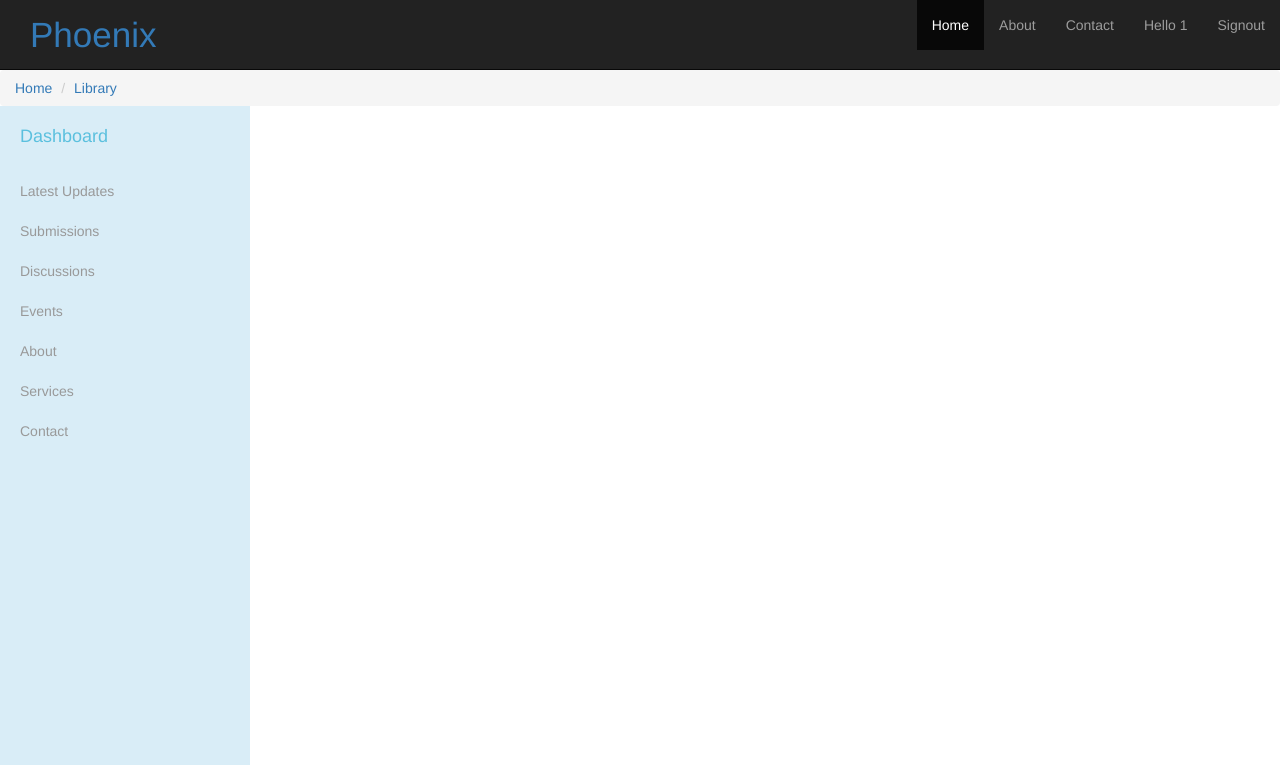
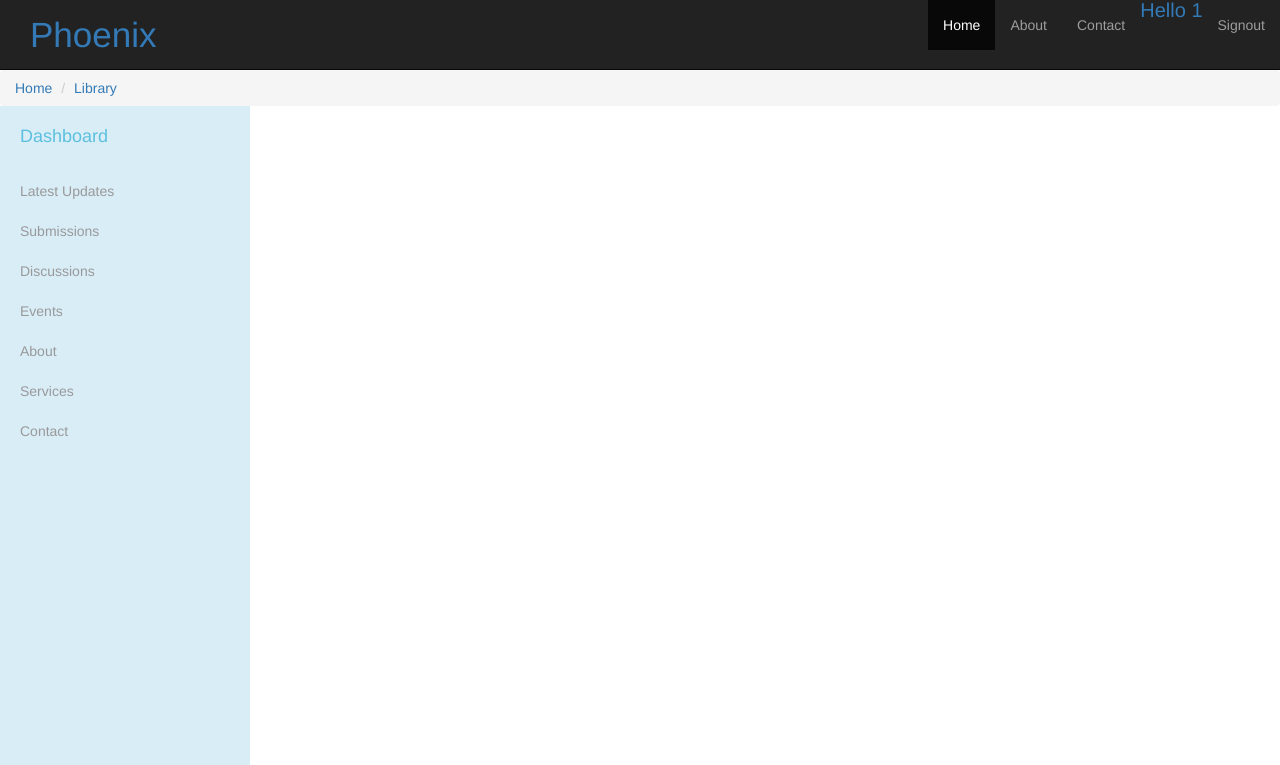
Before and after one commit to fenilshingala/DE, a Flask app: page /dashboard in a window 1280 px wide. Shown: the top 765 px of the page. Run offline with Flask 2, Linux system fonts and the light colour scheme; the visitor is signed in with stand-in values (Sample User, id 1); some libraries are stand-ins or nearby versions.

Commit message:
helloUserStyles

```diff
--- a/templates/header.html
+++ b/templates/header.html
@@ -18,6 +18,14 @@
         }
         .brand > img {
           display: block;
+        }
+        .user{
+            color: #337ab7;
+/*             float: left; */
+            height: 20px;
+/*             padding: 15px 15px; */
+            font-size: 20px;
+            line-height: 20px;
         }
     </style>
 </head>
@@ -43,7 +51,7 @@
             <li><a href="#contact">Contact</a>
             </li>
             {% if session %}
-                <li><a href="#"> Hello {{session["enrl"]}}</a> </li>
+                <li class="user">Hello {{session["enrl"]}}</li>
                 <li><a href="/signout"> Signout </a></li>
             {% endif %}
           </ul>
```
